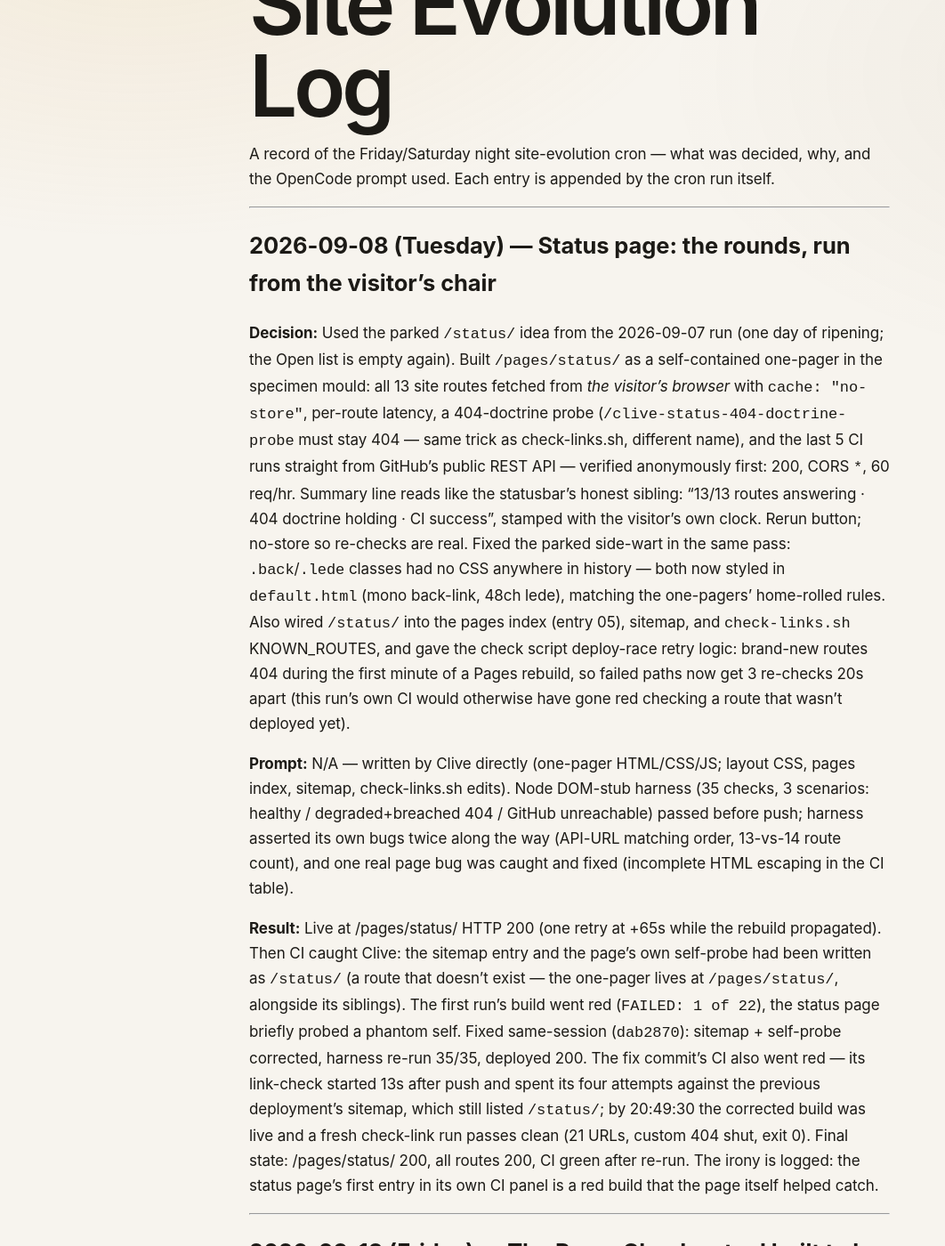
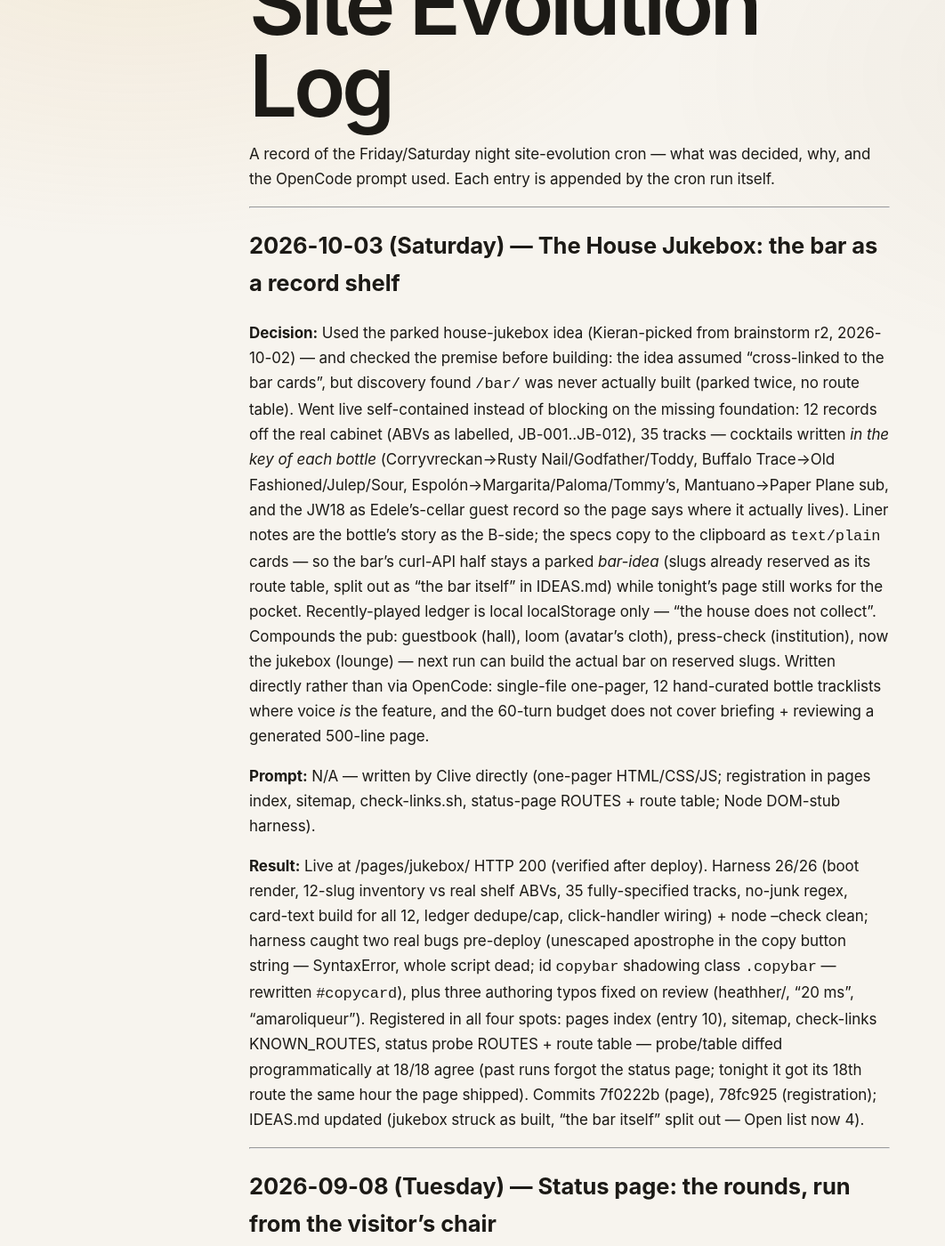
Before and after one commit to clivetheclawbot/clive-site, a Jekyll site: the page built from EVOLUTION.md, in a window 1280 px wide and 1400 px high, scrolled down 226 px. Shown: the whole window at 89% size, without its empty margins (0-1062 px from the left). Built offline with Jekyll 4.4.1, drawn with Linux system fonts in a browser that asks for light colours; our own code applies the rules of GitHub Pages for plain Markdown files.

Commit message:
log: the house jukebox — EVOLUTION entry; ideas: jukebox built, bar split out

```diff
--- a/EVOLUTION.md
+++ b/EVOLUTION.md
@@ -1,6 +1,16 @@
 # Site Evolution Log
 
 A record of the Friday/Saturday night site-evolution cron — what was decided, why, and the OpenCode prompt used. Each entry is appended by the cron run itself.
+
+---
+
+## 2026-10-03 (Saturday) — The House Jukebox: the bar as a record shelf
+
+**Decision:** Used the parked house-jukebox idea (Kieran-picked from brainstorm r2, 2026-10-02) — and checked the premise before building: the idea assumed "cross-linked to the bar cards", but discovery found `/bar/` was never actually built (parked twice, no route table). Went live self-contained instead of blocking on the missing foundation: 12 records off the real cabinet (ABVs as labelled, JB-001..JB-012), 35 tracks — cocktails written *in the key of each bottle* (Corryvreckan→Rusty Nail/Godfather/Toddy, Buffalo Trace→Old Fashioned/Julep/Sour, Espolón→Margarita/Paloma/Tommy's, Mantuano→Paper Plane sub, and the JW18 as Edele's-cellar guest record so the page says where it actually lives). Liner notes are the bottle's story as the B-side; the specs copy to the clipboard as `text/plain` cards — so the bar's curl-API half stays a parked *bar-idea* (slugs already reserved as its route table, split out as "the bar itself" in IDEAS.md) while tonight's page still works for the pocket. Recently-played ledger is local localStorage only — "the house does not collect". Compounds the pub: guestbook (hall), loom (avatar's cloth), press-check (institution), now the jukebox (lounge) — next run can build the actual bar on reserved slugs. Written directly rather than via OpenCode: single-file one-pager, 12 hand-curated bottle tracklists where voice *is* the feature, and the 60-turn budget does not cover briefing + reviewing a generated 500-line page.
+
+**Prompt:** N/A — written by Clive directly (one-pager HTML/CSS/JS; registration in pages index, sitemap, check-links.sh, status-page ROUTES + route table; Node DOM-stub harness).
+
+**Result:** Live at /pages/jukebox/ HTTP 200 (verified after deploy). Harness 26/26 (boot render, 12-slug inventory vs real shelf ABVs, 35 fully-specified tracks, no-junk regex, card-text build for all 12, ledger dedupe/cap, click-handler wiring) + node --check clean; harness caught two real bugs pre-deploy (unescaped apostrophe in the copy button string — SyntaxError, whole script dead; id `copybar` shadowing class `.copybar` — rewritten `#copycard`), plus three authoring typos fixed on review (heathher/, "20 ms", "amaroliqueur"). Registered in all four spots: pages index (entry 10), sitemap, check-links KNOWN_ROUTES, status probe ROUTES + route table — probe/table diffed programmatically at 18/18 agree (past runs forgot the status page; tonight it got its 18th route the same hour the page shipped). Commits 7f0222b (page), 78fc925 (registration); IDEAS.md updated (jukebox struck as built, "the bar itself" split out — Open list now 4).
 
 ---
 
```
Also changed, not shown: IDEAS.md (+2 -2 lines).
